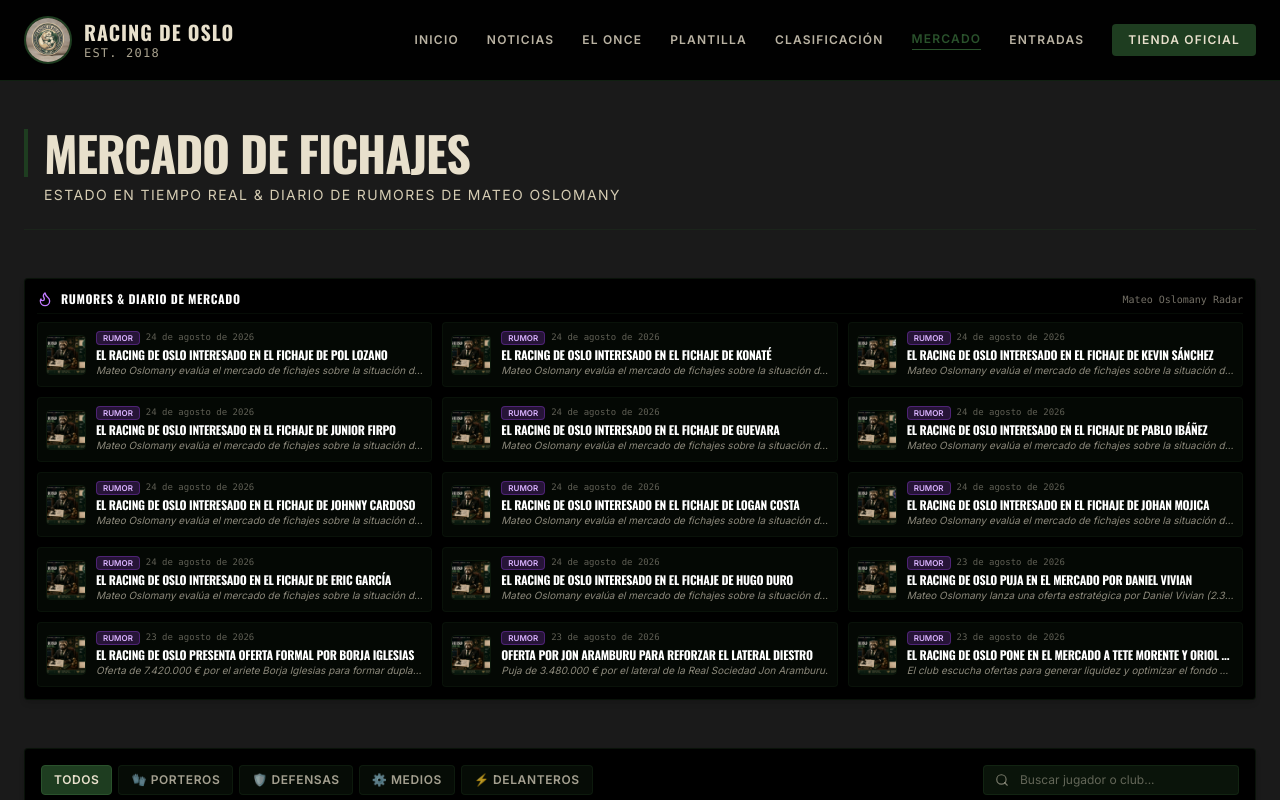
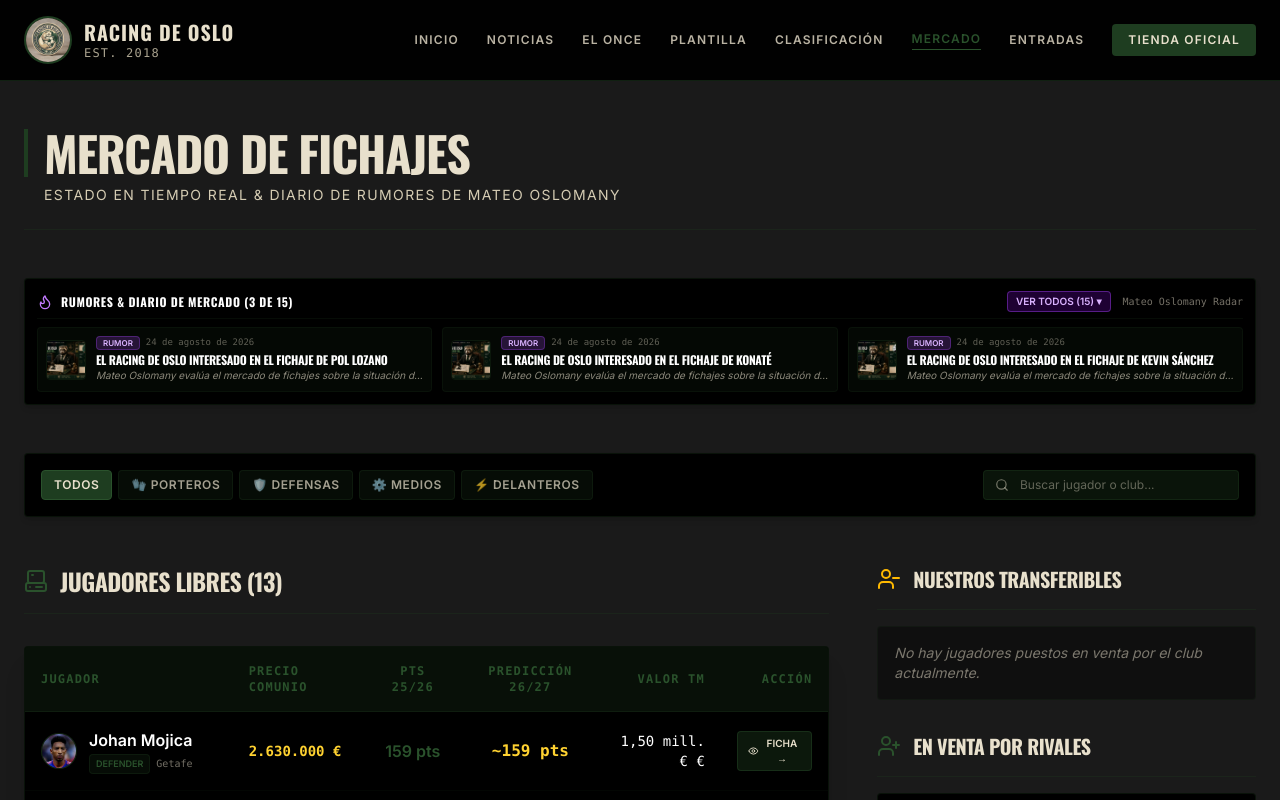
Before and after one commit to azfalot/racing-oslo-manager, a React (Vite) app in the folder web/: page /mercado in a window 1280 px wide. Shown: the top 800 px of the page. Built offline with nearby package versions, Linux system fonts and the light colour scheme.

Commit message:
fix(market-ui): Limit rumors in market page to top 3 with expand/collapse toggle

```diff
--- a/web/src/pages/Mercado.jsx
+++ b/web/src/pages/Mercado.jsx
@@ -10,6 +10,7 @@
   const [selectedNews, setSelectedNews] = useState(null)
   const [positionFilter, setPositionFilter] = useState('ALL') // ALL, keeper, defender, midfielder, striker
   const [searchTerm, setSearchTerm] = useState('')
+  const [showAllRumors, setShowAllRumors] = useState(false)
 
   const filterPlayer = (p) => {
     // 1. Filtro por posición
@@ -32,6 +33,7 @@
   const ourPlayers = marketData.filter(p => p.ownerId === 21163822).filter(filterPlayer)
   const otherPlayers = marketData.filter(p => p.ownerId !== 1 && p.ownerId !== 21163822).filter(filterPlayer)
   const rumorNews = (newsData || []).filter(n => (n.category || '').toLowerCase() === 'rumores')
+  const displayedRumors = showAllRumors ? rumorNews : rumorNews.slice(0, 3)
 
   const formatPrice = (price) => price ? price.toLocaleString('es-ES') + ' €' : 'Desconocido'
 
@@ -72,23 +74,33 @@
         </div>
       </div>
 
-      {/* SECCIÓN DE RUMORES DE MERCADO (ULTRA-COMPACTA & ARMONIZADA) */}
+      {/* SECCIÓN DE RUMORES DE MERCADO (TOP 3 COMPACTO + BOTÓN AMPLIAR) */}
       {rumorNews.length > 0 && (
         <div className="bg-black border border-forest/30 p-3 rounded-sm space-y-2 shadow-md">
           <div className="flex items-center justify-between border-b border-forest/20 pb-1.5">
             <div className="flex items-center gap-2">
               <Flame className="text-purple-400" size={16} />
               <h3 className="text-xs font-display font-bold text-white uppercase tracking-wider">
-                RUMORES & DIARIO DE MERCADO
+                RUMORES & DIARIO DE MERCADO ({displayedRumors.length} de {rumorNews.length})
               </h3>
             </div>
-            <span className="text-[10px] text-cream/50 font-mono">
-              Mateo Oslomany Radar
-            </span>
+            <div className="flex items-center gap-3">
+              {rumorNews.length > 3 && (
+                <button
+                  onClick={() => setShowAllRumors(!showAllRumors)}
+                  className="text-[10px] font-bold text-purple-300 hover:text-purple-200 transition-colors uppercase flex items-center gap-1 bg-purple-950/50 hover:bg-purple-900/60 px-2 py-0.5 rounded-sm border border-purple-500/40 shadow-sm cursor-pointer"
+                >
+                  {showAllRumors ? 'Mostrar menos ▴' : `Ver todos (${rumorNews.length}) ▾`}
+                </button>
+              )}
+              <span className="text-[10px] text-cream/50 font-mono hidden sm:inline">
+                Mateo Oslomany Radar
+              </span>
+            </div>
           </div>
 
           <div className="grid grid-cols-1 md:grid-cols-3 gap-2.5">
-            {rumorNews.map(rumor => {
+            {displayedRumors.map(rumor => {
               return (
                 <div
                   key={rumor.id}
```
Also changed, not shown: 1 other file (tests, documents, lock files or other folders).
